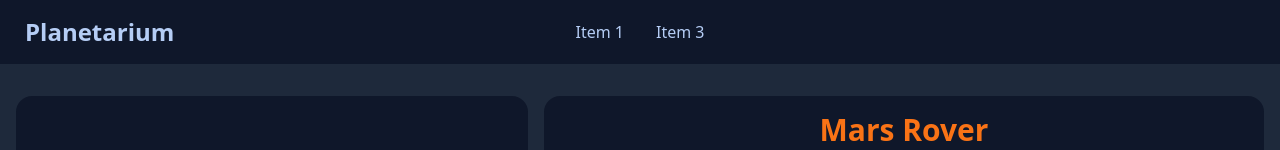
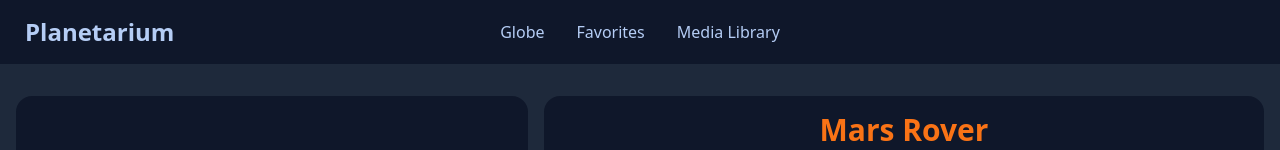
Before and after one commit to nprasad2077/nasa_capstone, a React (Vite) app: page / in a window 1280 px wide. Shown: the top 150 px of the page. Built offline with nearby package versions, Linux system fonts and the light colour scheme; no server answers.

Commit message:
styles update;

```diff
--- a/src/App.jsx
+++ b/src/App.jsx
@@ -1,12 +1,12 @@
 import React from "react";
-import { BrowserRouter as Router, Route, Link } from "react-router-dom";
+import { BrowserRouter as Router, Route, Link, Routes } from "react-router-dom";
 
 // Components
 import ASOD from "./components/ASOD";
 import Asteroid from "./components/Asteroid";
 import Rover from "./components/Rover";
 import Earth from "./components/Earth";
-import NavHeader from "./components/NavHeader"
+import NavHeader from "./components/NavHeader";
 
 const App = () => {
   return (
@@ -14,10 +14,7 @@ const App = () => {
       data-theme="night"
       className="bg-neutral text-neutral-content min-h-screen"
     >
-      <div>
-        {/* <h1 className="text-5xl font-bold text-center p-4">Planetarium</h1> */}
-        <NavHeader />
-      </div>
+      <NavHeader />
 
       {/* First Row */}
       <div className="mx-auto my-auto p-4 w-full flex flex-row gap-4 mt-4">
--- a/src/components/Asteroid.jsx
+++ b/src/components/Asteroid.jsx
@@ -24,6 +24,7 @@ const Asteroid = () => {
     getAsteroid();
   }, []);
 
+  // Get asteroid objects for today's date.
   const asteroids =
     neo["near_earth_objects"] && neo["near_earth_objects"][today];
 
--- a/src/components/Earth.jsx
+++ b/src/components/Earth.jsx
@@ -2,6 +2,7 @@ import React, { useState, useEffect } from "react";
 import axios from "axios";
 import ImageGallery from "react-image-gallery";
 import "react-image-gallery/styles/css/image-gallery.css";
+import '../styles/Earth.css'
 
 const Earth = () => {
     // Get yesterday's date in a format suitable for the API call.
@@ -64,21 +65,6 @@ const Earth = () => {
           </div>
         </div>
       </div>
-      <style>
-        {`
-          .image-gallery-earth {
-            max-width: 100%;
-            height: auto;
-          }
-
-          .image-gallery-slide img {
-            object-fit: contain;
-            max-width: 100%;
-            max-height: 400px; /* Adjust the max-height as needed */
-            margin: 0 auto;
-          }
-        `}
-      </style>
     </div>
   );
 };
--- a/src/components/NavHeader.jsx
+++ b/src/components/NavHeader.jsx
@@ -1,4 +1,5 @@
 import React from "react";
+import {Link} from 'react-router-dom'
 
 const NavHeader = () => {
   return (
@@ -26,7 +27,7 @@ const NavHeader = () => {
             class="menu menu-sm dropdown-content mt-3 p-2 shadow bg-base-100 rounded-box w-52"
           >
             <li>
-              <a>Item 1</a>
+              <a>Globe</a>
             </li>
             <li>
               <a>Parent</a>
@@ -40,7 +41,10 @@ const NavHeader = () => {
               </ul>
             </li>
             <li>
-              <a>Item 3</a>
+              <a>Favorites</a>
+            </li>
+            <li>
+              <a>Media Library</a>
             </li>
           </ul>
         </div>
@@ -49,7 +53,7 @@ const NavHeader = () => {
       <div class="navbar-center hidden lg:flex">
         <ul class="menu menu-horizontal px-1">
           <li>
-            <a>Item 1</a>
+            <a>Globe</a>
           </li>
           {/* <li tabindex="0">
             <details>
@@ -65,7 +69,10 @@ const NavHeader = () => {
             </details>
           </li> */}
           <li>
-            <a>Item 3</a>
+            <a>Favorites</a>
+          </li>
+          <li>
+            <a>Media Library</a>
           </li>
         </ul>
       </div>
--- /dev/null
+++ b/src/styles/Earth.css
@@ -0,0 +1,11 @@
+.image-gallery-earth {
+    max-width: 100%;
+    height: auto;
+  }
+
+  .image-gallery-slide img {
+    object-fit: contain;
+    max-width: 100%;
+    max-height: 400px; /* Adjust the max-height as needed */
+    margin: 0 auto;
+  }
```
